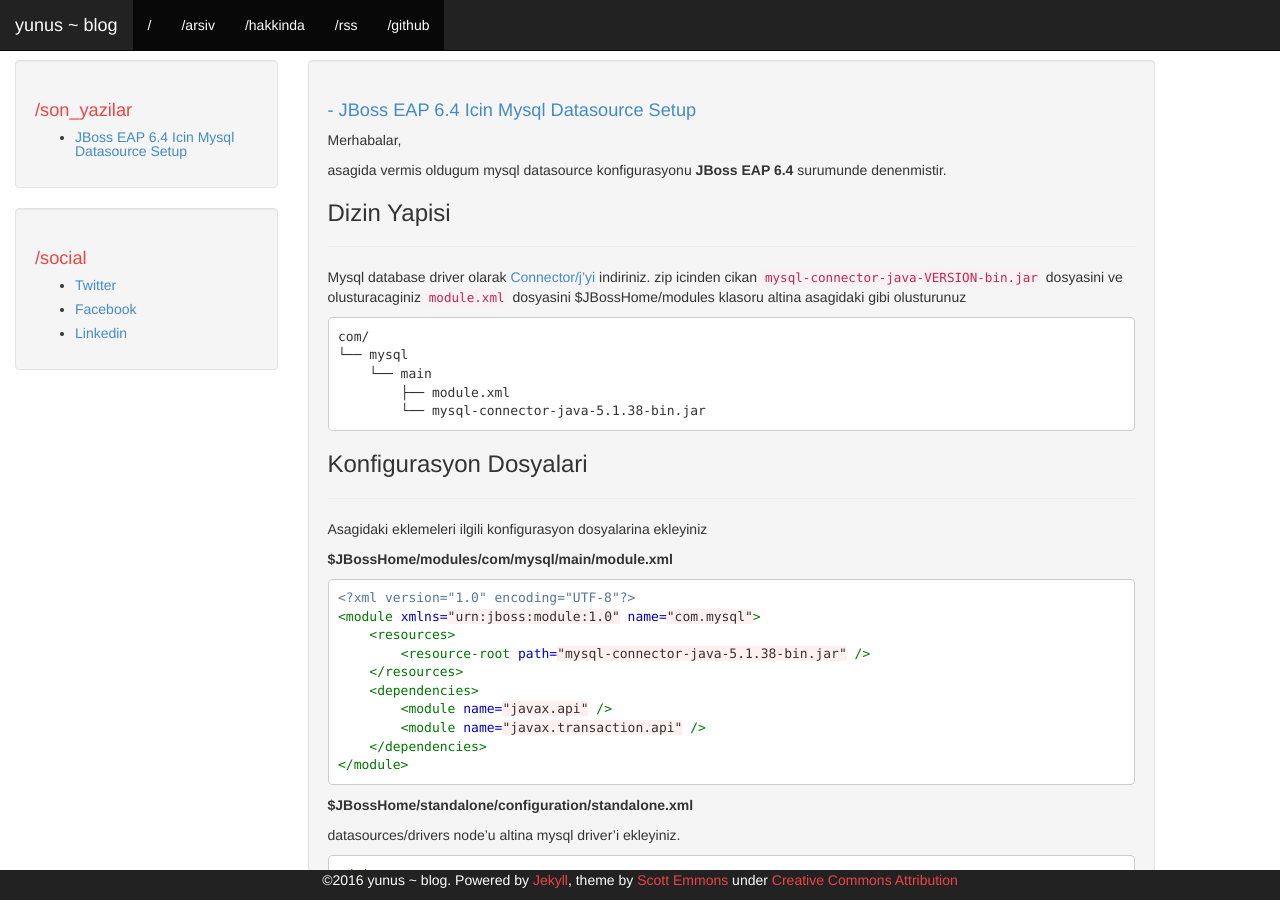
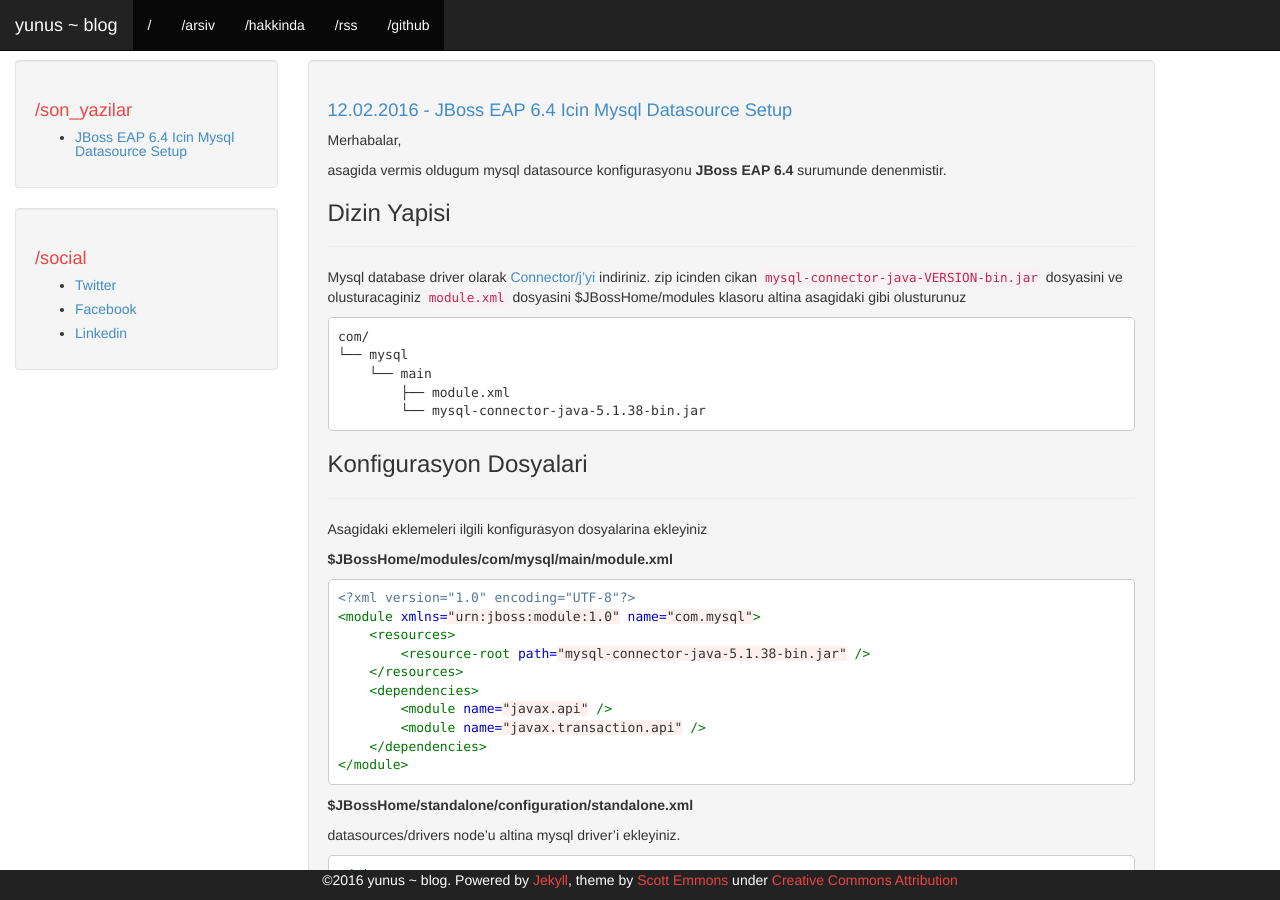
Before and after one commit to oksuz/oksuz.github.io, a Jekyll site: the page built from index.html, in a window 1280 px wide and 900 px high. Built offline with Jekyll 4.4.1, drawn with Linux system fonts in a browser that asks for light colours; the list of posts is cut into pages by our own code; comment, search, counter and statistics services are not loaded.

Commit message:
var name fix

```diff
--- a/index.html
+++ b/index.html
@@ -5,7 +5,7 @@ layout: default
 {% for post in paginator.posts %}
 <div class="article">
     <div class="well">
-        <h1><a href="{{ site.baseurl}}{{ post.url }}">{{ page.date | date: "%d.%m.%Y" }} - {{ post.title }}</a></h1>
+        <h1><a href="{{ site.baseurl}}{{ post.url }}">{{ post.date | date: "%d.%m.%Y" }} - {{ post.title }}</a></h1>
         {% if site.comments == true and post.comments == true and site.disqus != '' %}
           <p class="author"><a href="{{ site.baseurl }}{{ post.url }}/#disqus_thread">Yorumlar</a></p>
         {% endif %}
```
